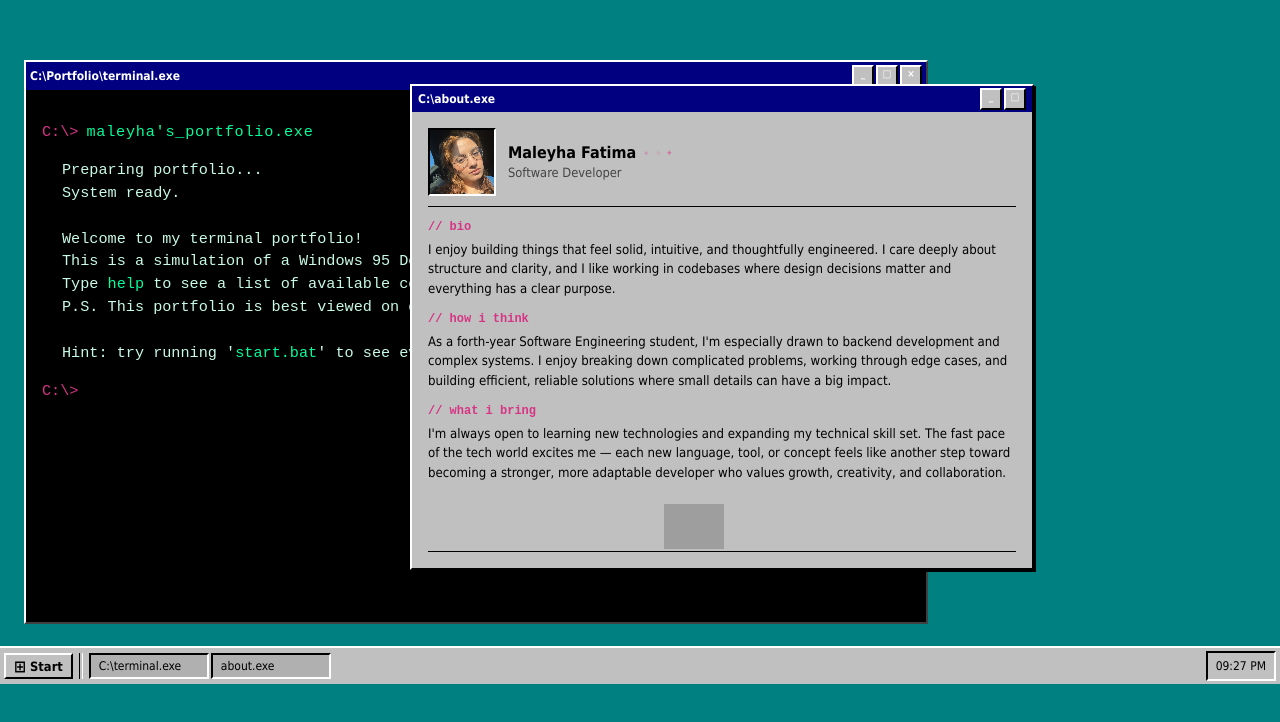
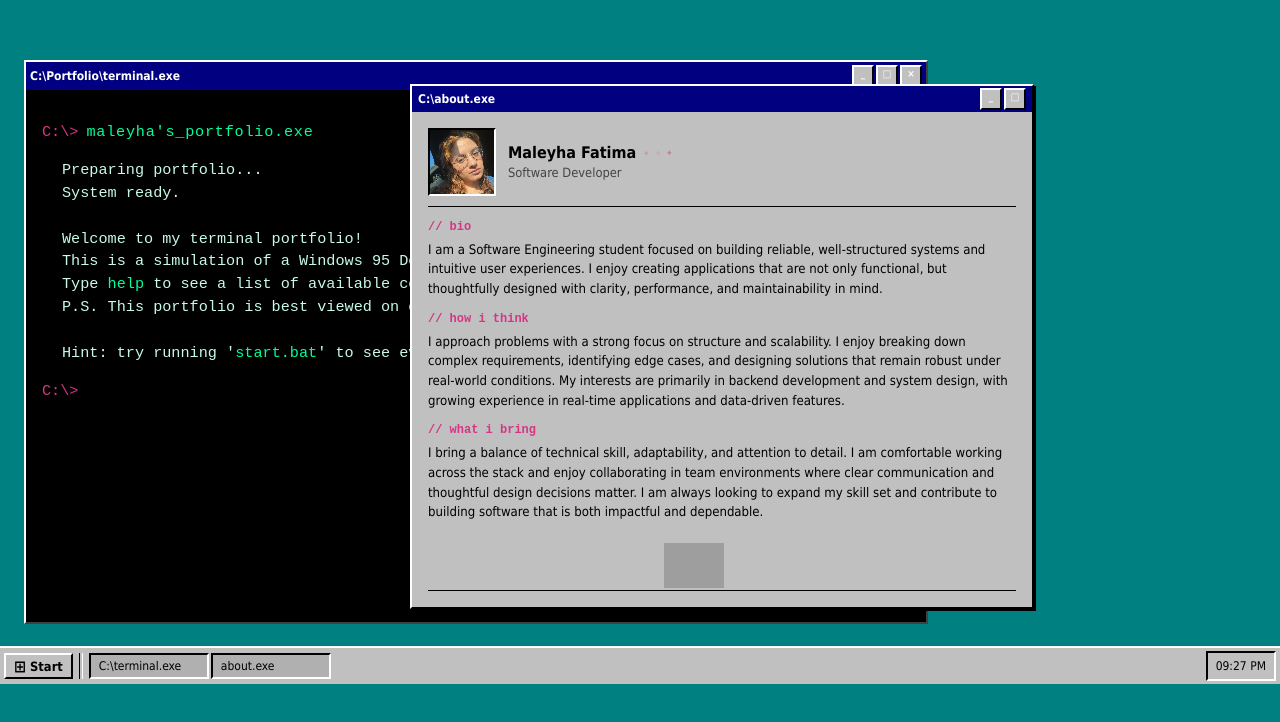
Before and after one commit to maleyhaf/terminal_portfolio, a Next.js app in the folder terminal_portfolio/: page / in a window 1280 px wide. Shown: the part 116-838 px from the top of the page. Built offline with nearby package versions, Linux system fonts and the light colour scheme; grey boxes are pictures that could not be loaded.

Commit message:
Update: aboutme info

```diff
--- a/terminal_portfolio/components/AboutWindow.tsx
+++ b/terminal_portfolio/components/AboutWindow.tsx
@@ -118,21 +118,21 @@ export default function AboutWindow({ windowState, onMove, onFocus, onMinimize }
                     <div className="about-section">
                         <div className="about-section-title">// bio</div>
                         <p>
-                            I enjoy building things that feel solid, intuitive, and thoughtfully engineered. I care deeply about structure and clarity, and I like working in codebases where design decisions matter and everything has a clear purpose.
+                            I am a Software Engineering student focused on building reliable, well-structured systems and intuitive user experiences. I enjoy creating applications that are not only functional, but thoughtfully designed with clarity, performance, and maintainability in mind.
                         </p>
                     </div>
 
                     <div className="about-section">
                         <div className="about-section-title">// how i think</div>
                         <p>
-                            As a forth-year Software Engineering student, I'm especially drawn to backend development and complex systems. I enjoy breaking down complicated problems, working through edge cases, and building efficient, reliable solutions where small details can have a big impact.
+                            I approach problems with a strong focus on structure and scalability. I enjoy breaking down complex requirements, identifying edge cases, and designing solutions that remain robust under real-world conditions. My interests are primarily in backend development and system design, with growing experience in real-time applications and data-driven features.
                         </p>
                     </div>
 
                     <div className="about-section">
                         <div className="about-section-title">// what i bring</div>
                         <p>
-                            I'm always open to learning new technologies and expanding my technical skill set. The fast pace of the tech world excites me — each new language, tool, or concept feels like another step toward becoming a stronger, more adaptable developer who values growth, creativity, and collaboration.
+                            I bring a balance of technical skill, adaptability, and attention to detail. I am comfortable working across the stack and enjoy collaborating in team environments where clear communication and thoughtful design decisions matter. I am always looking to expand my skill set and contribute to building software that is both impactful and dependable.
                         </p>
                     </div>
 
```
